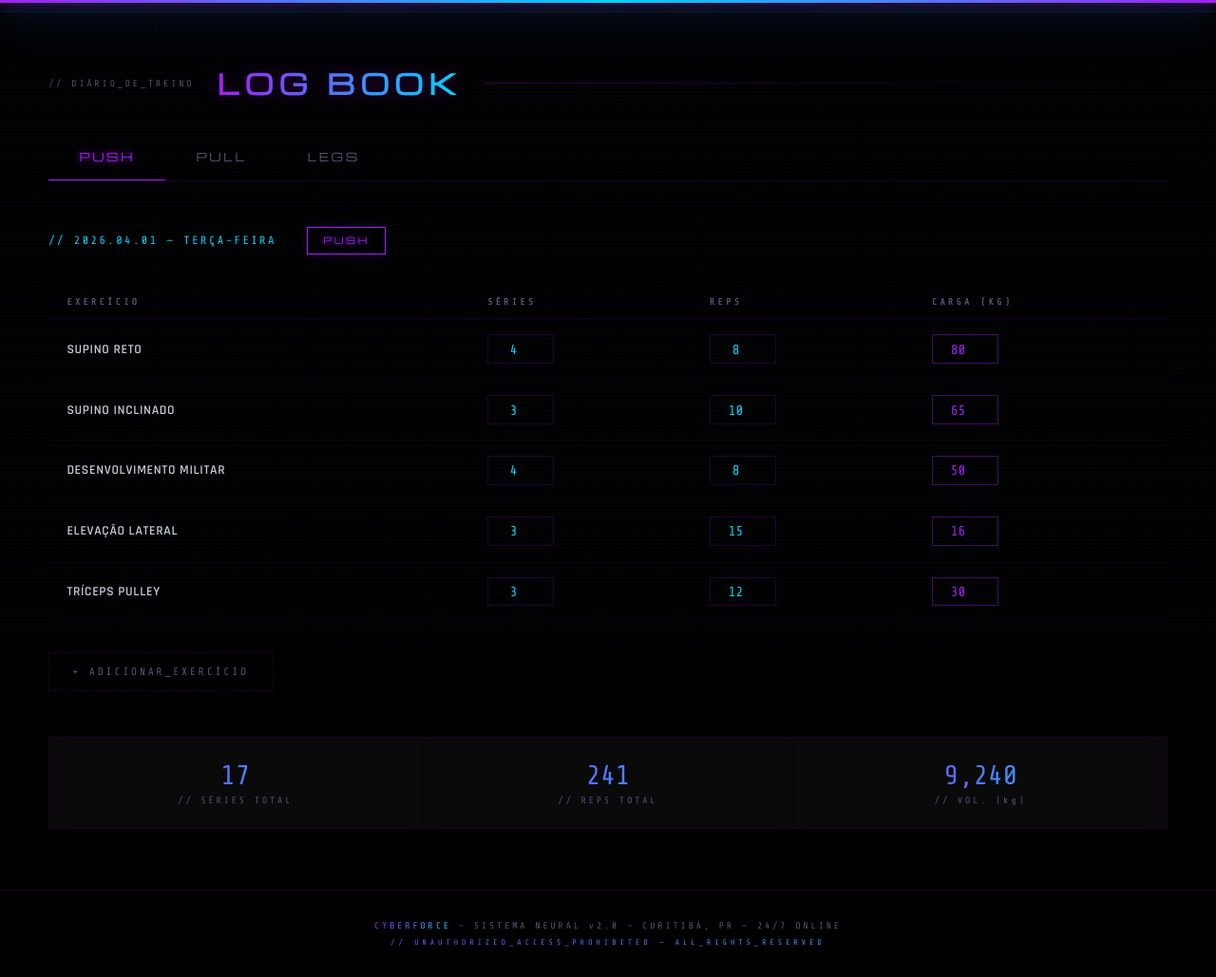
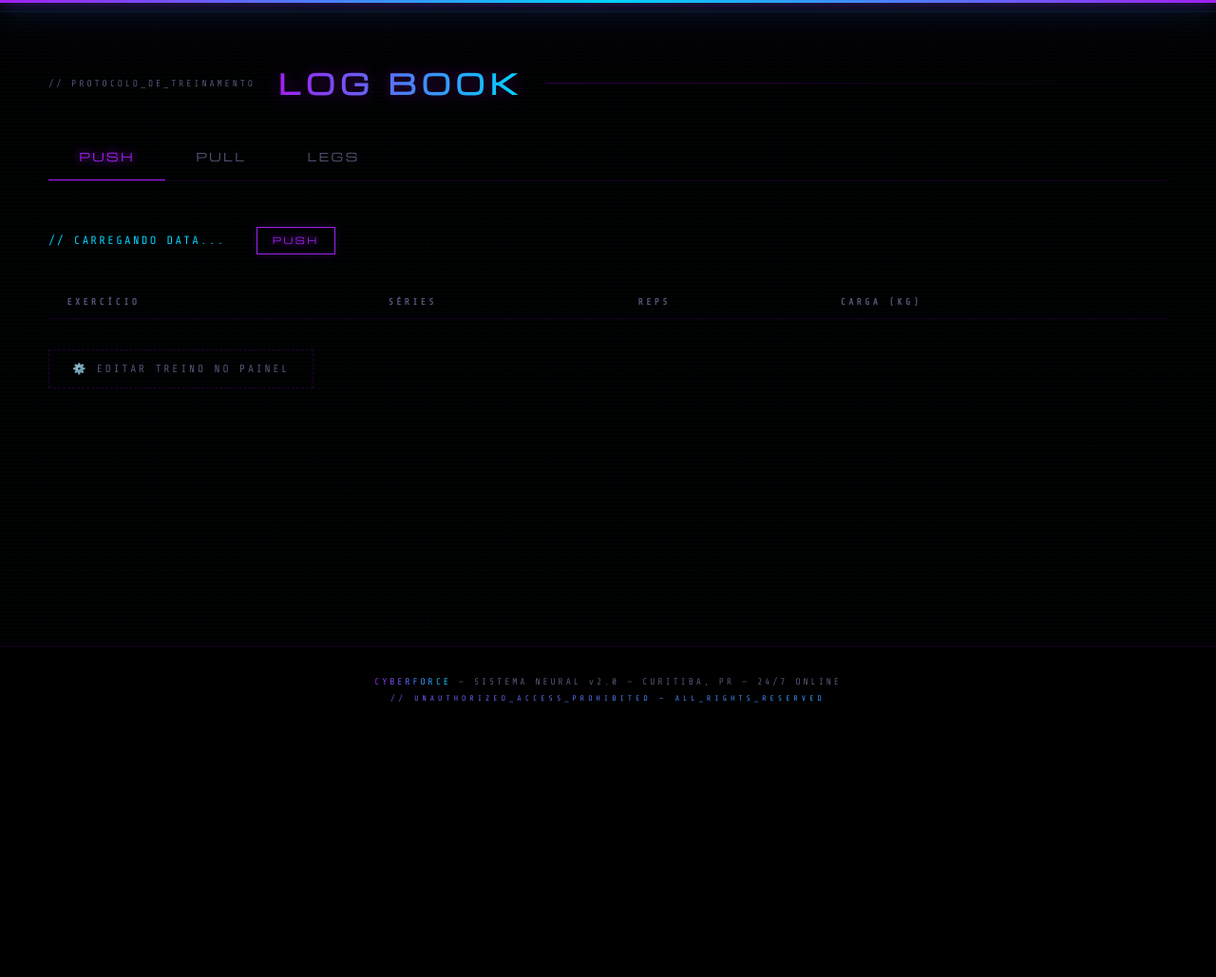
Before and after one commit to Luigi2505/SiteCyberForce, a Flask app: page / in a window 1280 px wide, after a click on "LOG BOOK". Shown: the part 120-1149 px from the top of the page at 95% size. After the commit the page ends 860 px from the top, so only its background shows below. Run offline with Flask 3, Linux system fonts and the light colour scheme; the visitor is signed in with stand-in values (Sample User, id 1); lists and menus that the app fills with data are empty.

Commit message:
Crud Pronto

```diff
--- a/app.py
+++ b/app.py
@@ -110,7 +110,7 @@ def cadastro():
         )
         db.session.add(novo_aluno)
 
-        # Confirma tudo no banco
+        # Confirma tudo no
         db.session.commit()
         return jsonify({'sucesso': True})
 
@@ -127,8 +127,6 @@ def cadastro():
         # E vai enviar um pedaço do erro para a tela vermelha do site pra facilitar
         return jsonify({'sucesso': False, 'mensagem': f'ERRO NO BANCO: {str(e)}'}), 500
 
-if __name__ == '__main__':
-    app.run(debug=True)
 
 # ROTA PARA O PROFESSOR VER SEUS ALUNOS E CRIAR TREINOS
 @app.route('/api/professor/alunos', methods=['GET'])
@@ -259,3 +257,88 @@ def salvar_treino():
 
     db.session.commit()
     return jsonify({"sucesso": True})
+
+# ─── CRUD DE USUÁRIO: BUSCAR, ATUALIZAR E EXCLUIR ───
+
+# 1. READ: Buscar os dados para preencher a tela
+@app.route('/api/usuario/perfil', methods=['GET'])
+def buscar_perfil():
+    if 'usuario_id' not in session:
+        return jsonify({"erro": "Não autorizado"}), 401
+
+    usuario = Usuario.query.get(session['usuario_id'])
+
+    # Busca o aluno (se existir) para pegar o objetivo
+    aluno = Aluno.query.filter_by(id_usuario=usuario.id_usuario).first()
+
+    return jsonify({
+        "nome": usuario.nome,
+        "email": usuario.email,
+        "cpf": usuario.cpf,
+        "objetivo": aluno.objetivo if aluno else ""
+    })
+
+# 2. UPDATE: Atualizar Nome e Objetivo
+@app.route('/api/usuario/atualizar', methods=['POST'])
+def atualizar_perfil():
+    if 'usuario_id' not in session:
+        return jsonify({"sucesso": False, "mensagem": "Não autorizado"}), 401
+
+    data = request.get_json()
+    usuario = Usuario.query.get(session['usuario_id'])
+
+    if usuario:
+        # Atualiza o nome do usuário
+        usuario.nome = data.get('nome')
+        session['nome'] = usuario.nome # Atualiza na sessão para o Header mudar na hora
+
+        # Se for aluno, atualiza o objetivo
+        aluno = Aluno.query.filter_by(id_usuario=usuario.id_usuario).first()
+        if aluno:
+            aluno.objetivo = data.get('objetivo')
+
+        db.session.commit()
+        return jsonify({"sucesso": True})
+
+    return jsonify({"sucesso": False, "mensagem": "Usuário não encontrado"}), 404
+
+# 3. DELETE: Apagar a conta do sistema com segurança
+@app.route('/api/usuario/excluir', methods=['POST'])
+def excluir_conta():
+    if 'usuario_id' not in session:
+        return jsonify({"sucesso": False}), 401
+
+    id_alvo = session['usuario_id']
+    usuario = Usuario.query.get(id_alvo)
+
+    if usuario:
+        try:
+            # 1º PASSO: Lidar com o Aluno e seus Treinos
+            aluno = Aluno.query.filter_by(id_usuario=id_alvo).first()
+            if aluno:
+                # TRAVA DE SEGURANÇA: Apaga os treinos e exercícios do aluno antes
+                treinos = Treino.query.filter_by(id_aluno=aluno.id_aluno).all()
+                for t in treinos:
+                    ItemTreino.query.filter_by(id_treino=t.id_treino).delete()
+                    db.session.delete(t)
+
+                # Agora sim pode apagar o Aluno
+                db.session.delete(aluno)
+
+            # 2º PASSO: Apagar o Usuário principal
+            db.session.delete(usuario)
+            db.session.commit()
+
+            # Limpa a sessão para deslogar a pessoa automaticamente
+            session.clear()
+            return jsonify({"sucesso": True})
+
+        except Exception as e:
+            # Se der qualquer erro no banco, ele desfaz tudo para não corromper os dados
+            db.session.rollback()
+            return jsonify({"sucesso": False, "erro": str(e)}), 500
+
+    return jsonify({"sucesso": False}), 404
+
+if __name__ == '__main__':
+    app.run(debug=True)
--- a/static/js/script.js
+++ b/static/js/script.js
@@ -237,3 +237,152 @@ function toggleDropdown() {
         dropdown.style.display = 'none';
     }
 }
+
+// Adicione isto ao seu script.js
+async function carregarLogbook(categoria) {
+    const tbody = document.getElementById('logbook-tbody');
+    const badge = document.getElementById('categoria-badge');
+    const userPerfil = document.body.dataset.userPerfil; // Certifique-se de ter adicionado isso ao <body>
+
+    tbody.innerHTML = '<tr><td colspan="4" style="text-align:center">// SINCRONIZANDO COM O SERVIDOR...</td></tr>';
+
+    // Atualiza o visual do badge
+    badge.textContent = categoria.toUpperCase();
+    badge.className = `log-category-badge badge-${categoria}`;
+
+    try {
+        const response = await fetch(`/api/aluno/meu_treino/${categoria}`);
+        const data = await response.json();
+
+        if (response.ok) {
+            tbody.innerHTML = '';
+            data.exercicios.forEach(ex => {
+                // REGRA DE OURO: Se for aluno, o campo é readonly (somente leitura)
+                const isReadOnly = userPerfil !== 'treinador' ? 'readonly' : '';
+                const inputClass = userPerfil !== 'treinador' ? 'input-bloqueado' : '';
+
+                const tr = `
+                    <tr>
+                        <td class="ex-name">${ex.nome}</td>
+                        <td><input type="number" class="log-input" value="${ex.series}" readonly></td>
+                        <td><input type="number" class="log-input" value="${ex.reps}" readonly></td>
+                        <td>
+                            <input type="number"
+                                   class="log-input weight ${inputClass}"
+                                   value="${ex.carga}"
+                                   ${isReadOnly}
+                                   onchange="salvarCargaRapida(${ex.id_item}, this.value)">
+                        </td>
+                    </tr>
+                `;
+                tbody.innerHTML += tr;
+            });
+        } else {
+            tbody.innerHTML = `<tr><td colspan="4" style="text-align:center; color:var(--text-dim)">${data.mensagem || "// NENHUM TREINO ENCONTRADO"}</td></tr>`;
+        }
+    } catch (error) {
+        console.error("Erro ao carregar logbook:", error);
+    }
+}
+
+// Função para o professor alterar a carga direto no logbook se quiser
+async function salvarCargaRapida(idItem, novaCarga) {
+    await fetch('/api/treino/atualizar_carga', {
+        method: 'POST',
+        headers: {'Content-Type': 'application/json'},
+        body: JSON.stringify({ id_item_treino: idItem, nova_carga: novaCarga })
+    });
+}
+
+// Ajuste na função de troca de abas
+function switchLogTab(cat) {
+    document.querySelectorAll('.log-tab').forEach(t => t.classList.remove('active'));
+    document.querySelector(`.log-tab.${cat}`).classList.add('active');
+    carregarLogbook(cat);
+}
+
+// ==========================================
+// FUNÇÕES DO PERFIL (CRUD)
+// ==========================================
+
+// 1. READ: Carregar os dados quando a aba abrir
+async function carregarDadosPerfil() {
+    try {
+        const response = await fetch('/api/usuario/perfil');
+        const data = await response.json();
+
+        if (response.ok) {
+            document.getElementById('perfil-nome').value = data.nome;
+            document.getElementById('perfil-cpf').value = data.cpf;
+            document.getElementById('perfil-email').value = data.email;
+            document.getElementById('perfil-objetivo').value = data.objetivo || '';
+        }
+    } catch (e) {
+        console.error("Erro ao carregar perfil:", e);
+    }
+}
+
+// 2. UPDATE: Salvar as alterações
+async function salvarPerfil() {
+    const nome = document.getElementById('perfil-nome').value;
+    const objetivo = document.getElementById('perfil-objetivo').value;
+
+    if (!nome) {
+        alert("O nome não pode ficar vazio.");
+        return;
+    }
+
+    const payload = { nome: nome, objetivo: objetivo };
+
+    const response = await fetch('/api/usuario/atualizar', {
+        method: 'POST',
+        headers: { 'Content-Type': 'application/json' },
+        body: JSON.stringify(payload)
+    });
+
+    const result = await response.json();
+    if (result.sucesso) {
+        alert("DADOS SINCRONIZADOS COM SUCESSO!");
+        location.reload(); // Recarrega a página para atualizar o Header
+    } else {
+        alert("Erro ao atualizar perfil.");
+    }
+}
+
+// 3. DELETE: Excluir a conta
+async function deletarConta() {
+    const confirmacao = confirm("ALERTA CRÍTICO: Tem certeza que deseja apagar sua conta? Todos os seus treinos e dados serão perdidos. Esta ação NÃO pode ser desfeita.");
+
+    if (confirmacao) {
+        const response = await fetch('/api/usuario/excluir', { method: 'POST' });
+        const result = await response.json();
+
+        if (result.sucesso) {
+            alert("SISTEMA: Conta eliminada com sucesso. Desconectando...");
+            window.location.href = '/'; // Como a sessão foi limpa no Python, a home será recarregada como visitante
+        } else {
+            alert("Falha ao excluir conta.");
+        }
+    }
+}
+
+// ==========================================
+// ATUALIZAR A FUNÇÃO DE NAVEGAÇÃO
+// ==========================================
+// Precisamos fazer com que a função showSection carregue os dados ao clicar no perfil.
+// Encontre a sua função showSection atual e modifique-a para ficar assim:
+
+function showSection(id) {
+    document.querySelectorAll('section').forEach(s => s.classList.remove('active'));
+    document.getElementById(id).classList.add('active');
+
+    // Atualiza o menu lateral
+    document.querySelectorAll('.nav-item').forEach(n => n.classList.remove('active'));
+
+    // Se a aba for o perfil, carrega os dados
+    if (id === 'perfil') {
+        carregarDadosPerfil();
+    }
+
+    window.scrollTo({top:0, behavior:'smooth'});
+}
--- a/templates/index.html
+++ b/templates/index.html
@@ -71,6 +71,9 @@
 <nav class="nav-drawer" id="navDrawer">
   <div class="nav-label">// NAVIGATION_SYSTEM</div>
 <div class="nav-item active" onclick="showSection('home'); closeMenu()">HOME</div>
+{% if session.get('usuario_id') %}
+<div class="nav-item" onclick="showSection('perfil'); closeMenu()">MEU PERFIL</div>
+{% endif %}
 <div class="nav-item" onclick="showSection('logbook'); closeMenu()">LOG BOOK</div>
 {% if session.get('perfil') == 'treinador' %}
 <div class="nav-item" onclick="showSection('painel-professor'); closeMenu()">PAINEL DO PROFESSOR</div>
@@ -188,10 +191,11 @@
   </section>
 
   <!-- ══════════════════ LOG BOOK ══════════════════ -->
+  {% if session.get('usuario_id') %}
 <section id="logbook">
   <div class="logbook-section">
     <div class="section-header" style="padding:0 0 2rem">
-        <span class="section-tag">// DIÁRIO_DE_TREINO</span>
+      <span class="section-tag">// PROTOCOLO_DE_TREINAMENTO</span>
       <h2 class="section-title">LOG BOOK</h2>
       <div class="section-line"></div>
     </div>
@@ -202,12 +206,12 @@
       <button class="log-tab legs" onclick="switchLogTab('legs')">LEGS</button>
     </div>
 
-      <!-- PUSH -->
-      <div class="log-panel active" id="panel-push">
+    <div class="log-panel active" id="panel-container">
       <div class="log-date-header">
-          <span class="log-date" id="log-date">// 2026.04.01 — TERÇA-FEIRA</span>
-          <span class="log-category-badge badge-push">PUSH</span>
+        <span class="log-date" id="log-date-display">// CARREGANDO DATA...</span>
+        <span id="categoria-badge" class="log-category-badge badge-push">PUSH</span>
       </div>
+
       <table class="exercise-table">
         <thead>
           <tr>
@@ -217,160 +221,17 @@
             <th>CARGA (kg)</th>
           </tr>
         </thead>
-          <tbody>
-            <tr>
-              <td class="ex-name">SUPINO RETO</td>
-              <td><input type="number" class="log-input" value="4" min="1"></td>
-              <td><input type="number" class="log-input" value="8" min="1"></td>
-              <td><input type="number" class="log-input weight" value="80" step="2.5"></td>
-            </tr>
-            <tr>
-              <td class="ex-name">SUPINO INCLINADO</td>
-              <td><input type="number" class="log-input" value="3" min="1"></td>
-              <td><input type="number" class="log-input" value="10" min="1"></td>
-              <td><input type="number" class="log-input weight" value="65" step="2.5"></td>
-            </tr>
-            <tr>
-              <td class="ex-name">DESENVOLVIMENTO MILITAR</td>
-              <td><input type="number" class="log-input" value="4" min="1"></td>
-              <td><input type="number" class="log-input" value="8" min="1"></td>
-              <td><input type="number" class="log-input weight" value="50" step="2.5"></td>
-            </tr>
-            <tr>
-              <td class="ex-name">ELEVAÇÃO LATERAL</td>
-              <td><input type="number" class="log-input" value="3" min="1"></td>
-              <td><input type="number" class="log-input" value="15" min="1"></td>
-              <td><input type="number" class="log-input weight" value="16" step="1"></td>
-            </tr>
-            <tr>
-              <td class="ex-name">TRÍCEPS PULLEY</td>
-              <td><input type="number" class="log-input" value="3" min="1"></td>
-              <td><input type="number" class="log-input" value="12" min="1"></td>
-              <td><input type="number" class="log-input weight" value="30" step="2.5"></td>
-            </tr>
+        <tbody id="logbook-tbody">
           </tbody>
       </table>
-        <button class="add-exercise-btn">+ ADICIONAR_EXERCÍCIO</button>
-        <div class="volume-summary">
-          <div class="vol-item"><span class="vol-num">17</span><span class="vol-label">// SÉRIES TOTAL</span></div>
-          <div class="vol-item"><span class="vol-num">241</span><span class="vol-label">// REPS TOTAL</span></div>
-          <div class="vol-item"><span class="vol-num">9,240</span><span class="vol-label">// VOL. (kg)</span></div>
-        </div>
-      </div>
 
-      <!-- PULL -->
-      <div class="log-panel" id="panel-pull">
-        <div class="log-date-header">
-          <span class="log-date">// 2026.04.01 — TERÇA-FEIRA</span>
-          <span class="log-category-badge badge-pull">PULL</span>
-        </div>
-        <table class="exercise-table">
-          <thead>
-            <tr>
-              <th>EXERCÍCIO</th>
-              <th>SÉRIES</th>
-              <th>REPS</th>
-              <th>CARGA (kg)</th>
-            </tr>
-          </thead>
-          <tbody>
-            <tr>
-              <td class="ex-name">BARRA FIXA</td>
-              <td><input type="number" class="log-input" value="4" min="1"></td>
-              <td><input type="number" class="log-input" value="8" min="1"></td>
-              <td><input type="number" class="log-input weight" value="0" step="2.5"></td>
-            </tr>
-            <tr>
-              <td class="ex-name">REMADA CURVADA</td>
-              <td><input type="number" class="log-input" value="4" min="1"></td>
-              <td><input type="number" class="log-input" value="8" min="1"></td>
-              <td><input type="number" class="log-input weight" value="70" step="2.5"></td>
-            </tr>
-            <tr>
-              <td class="ex-name">PUXADA FRENTE</td>
-              <td><input type="number" class="log-input" value="3" min="1"></td>
-              <td><input type="number" class="log-input" value="10" min="1"></td>
-              <td><input type="number" class="log-input weight" value="55" step="2.5"></td>
-            </tr>
-            <tr>
-              <td class="ex-name">ROSCA DIRETA</td>
-              <td><input type="number" class="log-input" value="3" min="1"></td>
-              <td><input type="number" class="log-input" value="12" min="1"></td>
-              <td><input type="number" class="log-input weight" value="30" step="2.5"></td>
-            </tr>
-            <tr>
-              <td class="ex-name">ROSCA MARTELO</td>
-              <td><input type="number" class="log-input" value="3" min="1"></td>
-              <td><input type="number" class="log-input" value="12" min="1"></td>
-              <td><input type="number" class="log-input weight" value="24" step="1"></td>
-            </tr>
-          </tbody>
-        </table>
-        <button class="add-exercise-btn">+ ADICIONAR_EXERCÍCIO</button>
-        <div class="volume-summary">
-          <div class="vol-item"><span class="vol-num">17</span><span class="vol-label">// SÉRIES TOTAL</span></div>
-          <div class="vol-item"><span class="vol-num">210</span><span class="vol-label">// REPS TOTAL</span></div>
-          <div class="vol-item"><span class="vol-num">8,160</span><span class="vol-label">// VOL. (kg)</span></div>
-        </div>
-      </div>
-
-      <!-- LEGS -->
-      <div class="log-panel" id="panel-legs">
-        <div class="log-date-header">
-          <span class="log-date">// 2026.04.01 — TERÇA-FEIRA</span>
-          <span class="log-category-badge badge-legs">LEGS</span>
-        </div>
-        <table class="exercise-table">
-          <thead>
-            <tr>
-              <th>EXERCÍCIO</th>
-              <th>SÉRIES</th>
-              <th>REPS</th>
-              <th>CARGA (kg)</th>
-            </tr>
-          </thead>
-          <tbody>
-            <tr>
-              <td class="ex-name">AGACHAMENTO LIVRE</td>
-              <td><input type="number" class="log-input" value="4" min="1"></td>
-              <td><input type="number" class="log-input" value="8" min="1"></td>
-              <td><input type="number" class="log-input weight" value="100" step="5"></td>
-            </tr>
-            <tr>
-              <td class="ex-name">LEG PRESS 45°</td>
-              <td><input type="number" class="log-input" value="4" min="1"></td>
-              <td><input type="number" class="log-input" value="12" min="1"></td>
-              <td><input type="number" class="log-input weight" value="200" step="5"></td>
-            </tr>
-            <tr>
-              <td class="ex-name">EXTENSORA</td>
-              <td><input type="number" class="log-input" value="3" min="1"></td>
-              <td><input type="number" class="log-input" value="15" min="1"></td>
-              <td><input type="number" class="log-input weight" value="45" step="2.5"></td>
-            </tr>
-            <tr>
-              <td class="ex-name">FLEXORA</td>
-              <td><input type="number" class="log-input" value="3" min="1"></td>
-              <td><input type="number" class="log-input" value="12" min="1"></td>
-              <td><input type="number" class="log-input weight" value="35" step="2.5"></td>
-            </tr>
-            <tr>
-              <td class="ex-name">PANTURRILHA EM PÉ</td>
-              <td><input type="number" class="log-input" value="4" min="1"></td>
-              <td><input type="number" class="log-input" value="20" min="1"></td>
-              <td><input type="number" class="log-input weight" value="80" step="5"></td>
-            </tr>
-          </tbody>
-        </table>
-        <button class="add-exercise-btn">+ ADICIONAR_EXERCÍCIO</button>
-        <div class="volume-summary">
-          <div class="vol-item"><span class="vol-num">18</span><span class="vol-label">// SÉRIES TOTAL</span></div>
-          <div class="vol-item"><span class="vol-num">335</span><span class="vol-label">// REPS TOTAL</span></div>
-          <div class="vol-item"><span class="vol-num">22,450</span><span class="vol-label">// VOL. (kg)</span></div>
-        </div>
+      {% if session.get('perfil') == 'treinador' %}
+      <button class="add-exercise-btn" onclick="showSection('painel-professor')">⚙️ EDITAR TREINO NO PAINEL</button>
+      {% endif %}
     </div>
   </div>
 </section>
+{% endif %}
   <section id="painel-professor">
     <div class="logbook-section">
         <div class="section-header" style="padding:0 0 2rem">
@@ -706,7 +567,58 @@
 
     </div>
   </section>
+  <!-- ══════════════════ PERFIL ══════════════════ -->
+  {% if session.get('usuario_id') %}
+  <section id="perfil">
+    <div class="logbook-section">
+      <div class="section-header" style="padding:0 0 2rem">
+        <span class="section-tag">// USER_DATA_CORE</span>
+        <h2 class="section-title">MEU PERFIL</h2>
+        <div class="section-line"></div>
+      </div>
 
+      <div style="max-width: 600px; margin: 0 auto; background: rgba(10,10,20,0.8); padding: 3rem; border: 1px solid var(--neon-purple); box-shadow: inset 0 0 20px rgba(160,32,240,0.1);">
+
+        <div style="font-family:'Share Tech Mono', monospace; font-size: 0.7rem; color: var(--cyan); letter-spacing: 0.2em; margin-bottom: 1.5rem;">
+          // IDENTIFICAÇÃO NEURAL
+        </div>
+
+        <div style="margin-bottom: 1.5rem;">
+            <label style="font-family:'Share Tech Mono'; font-size:0.6rem; color:var(--text-dim); display:block; margin-bottom:0.5rem;">// NOME COMPLETO</label>
+            <input type="text" id="perfil-nome" class="field-input" style="width: 100%; border: 1px solid var(--neon-purple); background: transparent; color: var(--text); padding: 0.8rem; font-family:'Share Tech Mono'; outline:none;">
+        </div>
+
+        <div style="display: grid; grid-template-columns: 1fr 1fr; gap: 1.5rem; margin-bottom: 2rem;">
+            <div>
+                <label style="font-family:'Share Tech Mono'; font-size:0.6rem; color:var(--text-dim); display:block; margin-bottom:0.5rem;">// CPF (BLOQUEADO)</label>
+                <input type="text" id="perfil-cpf" readonly style="width: 100%; border: 1px dashed rgba(85,85,119,0.5); background: transparent; color: var(--text-dim); padding: 0.8rem; font-family:'Share Tech Mono'; cursor: not-allowed;">
+            </div>
+            <div>
+                <label style="font-family:'Share Tech Mono'; font-size:0.6rem; color:var(--text-dim); display:block; margin-bottom:0.5rem;">// EMAIL (BLOQUEADO)</label>
+                <input type="text" id="perfil-email" readonly style="width: 100%; border: 1px dashed rgba(85,85,119,0.5); background: transparent; color: var(--text-dim); padding: 0.8rem; font-family:'Share Tech Mono'; cursor: not-allowed;">
+            </div>
+        </div>
+
+        <div style="margin-bottom: 2.5rem;">
+            <label style="font-family:'Share Tech Mono'; font-size:0.6rem; color:var(--text-dim); display:block; margin-bottom:0.5rem;">// OBJETIVO DO PROTOCOLO (Ex: Hipertrofia, Força)</label>
+            <input type="text" id="perfil-objetivo" class="field-input" style="width: 100%; border: 1px solid var(--cyan); background: transparent; color: var(--cyan); padding: 0.8rem; font-family:'Share Tech Mono'; outline:none;">
+        </div>
+
+        <button onclick="salvarPerfil()" style="width: 100%; padding: 1rem; background: rgba(0,212,255,0.1); border: 1px solid var(--cyan); color: var(--cyan); font-family: 'Michroma'; font-size: 0.75rem; letter-spacing: 0.2em; cursor: pointer; transition: 0.3s; margin-bottom: 3rem;">
+          SALVAR ALTERAÇÕES
+        </button>
+
+        <div style="border-top: 1px solid rgba(255,34,68,0.3); padding-top: 2rem; text-align: center;">
+            <p style="font-family:'Share Tech Mono'; font-size:0.6rem; color:var(--neon-red); margin-bottom:1rem;">⚠️ AÇÃO IRREVERSÍVEL: APAGAR REGISTRO NEURAL ⚠️</p>
+            <button onclick="deletarConta()" style="padding: 0.8rem 2rem; background: transparent; border: 1px dashed var(--neon-red); color: var(--neon-red); font-family: 'Michroma'; font-size: 0.6rem; letter-spacing: 0.1em; cursor: pointer; transition: 0.3s;">
+              EXCLUIR CONTA DEFINITIVAMENTE
+            </button>
+        </div>
+
+      </div>
+    </div>
+  </section>
+  {% endif %}
 </main>
 
 <footer>
--- a/templates/login.html
+++ b/templates/login.html
@@ -70,7 +70,11 @@
             </div>
             <div class="field-group">
                 <label class="field-label">// SENHA *</label>
-                <input type="password" class="field-input" id="cad-senha">
+                <input type="password" class="field-input" id="cad-senha" placeholder="Mínimo 8 caracteres">
+            </div>
+            <div class="field-group">
+                <label class="field-label">// CONFIRMAR SENHA *</label>
+                <input type="password" class="field-input" id="cad-senha-confirma" placeholder="Repita a senha">
             </div>
 
             <button class="btn-cyber" onclick="fazerCadastro()"><span>REGISTRAR</span></button>
```
Also changed, not shown: static/js/login.js (+65 -4 lines). Lines whose indentation alone changed are shown as unchanged.
